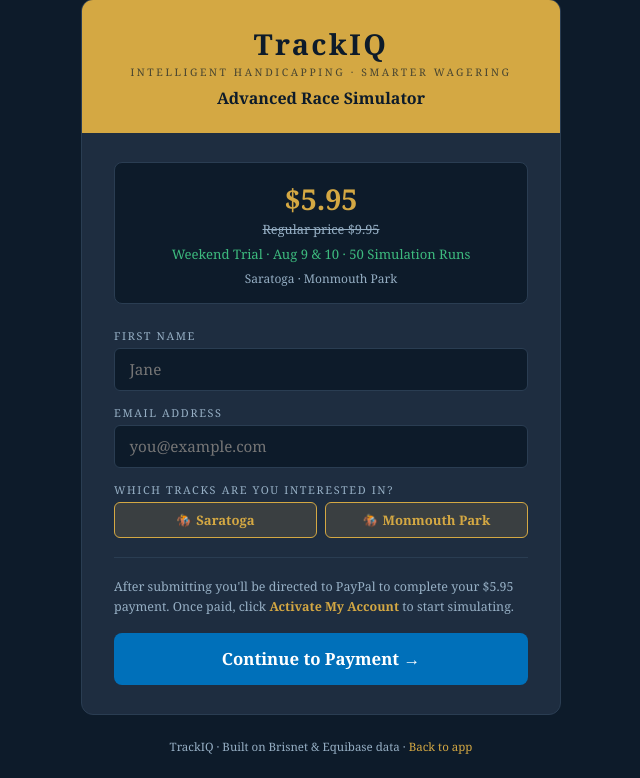
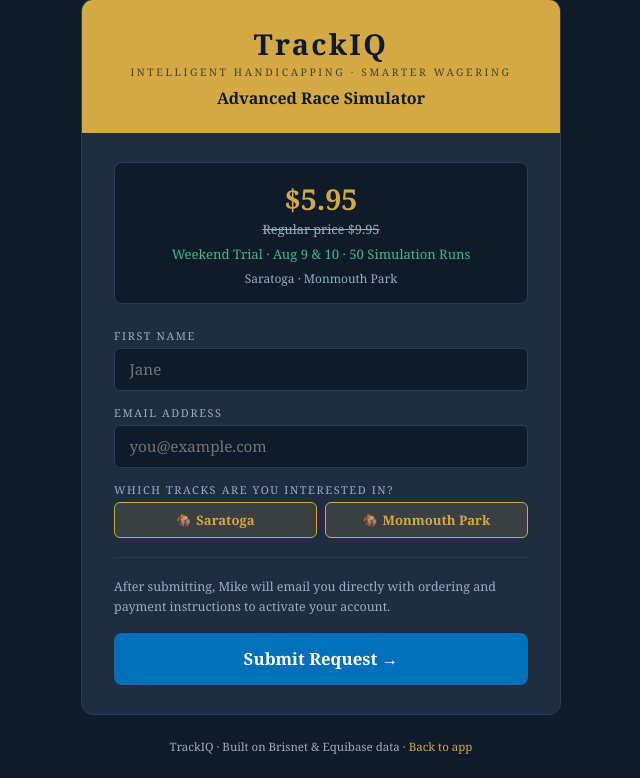
Before and after one commit to michaelgoldberg/brisai, a Flask app: page /signup in a window 1280 px wide. Shown: the part 25-803 px from the top of the page, without its empty margins (319-959 px from the left). Run offline with Flask 3, Linux system fonts and the light colour scheme.

Commit message:
Replace PayPal with email contact flow due to PayPal processing issue

```diff
--- a/templates/signup.html
+++ b/templates/signup.html
@@ -90,33 +90,25 @@ footer a{color:var(--gold);text-decoration:none;}
       <hr class="divider">
 
       <div style="font-size:0.78rem;color:var(--muted);line-height:1.6;">
-        After submitting you'll be directed to PayPal to complete your $5.95 payment.
-        Once paid, click <strong style="color:var(--gold)">Activate My Account</strong> to start simulating.
+        After submitting, Mike will email you directly with ordering and payment instructions to activate your account.
       </div>
 
-      <button class="btn-pay" onclick="submitForm()">Continue to Payment →</button>
+      <button class="btn-pay" onclick="submitForm()">Submit Request →</button>
       <div class="err" id="form-err"></div>
     </div>
 
-    <!-- Step 2: Payment -->
+    <!-- Step 2: Confirmation -->
     <div class="step2" id="step2">
       <div class="success-icon">✅</div>
-      <h2>Almost there, <span id="user-name"></span>!</h2>
-      <p>Click the button below to complete your $5.95 payment via PayPal. Then click <strong style="color:var(--gold)">Activate My Account</strong> to get instant access.</p>
+      <h2>Thanks, <span id="user-name"></span>!</h2>
+      <p>Your request has been received. Mike will email you directly at the address you provided with ordering and payment instructions to activate your TrackIQ account.</p>
 
-      <a class="btn-paypal" href="https://www.paypal.com/ncp/payment/VRHG3845PDVAW" target="_blank">
-        💳 Pay $5.95 with PayPal
-      </a>
-
-      <hr class="divider">
-
-      <a class="btn-activate" href="/">
-        ✓ I've Paid — Activate My Account
+      <a class="btn-activate" href="mailto:mgoldberg@emarketingsg.com?subject=TrackIQ%20Weekend%20Trial%20-%20Follow%20Up">
+        ✉️ Email Mike Now
       </a>
 
       <div class="note">
-        Your account will be pre-loaded when you arrive.<br>
-        Questions? <a href="mailto:mgoldberg@emarketingsg.com">mgoldberg@emarketingsg.com</a>
+        Questions in the meantime? <a href="mailto:mgoldberg@emarketingsg.com">mgoldberg@emarketingsg.com</a>
       </div>
     </div>
 
```
